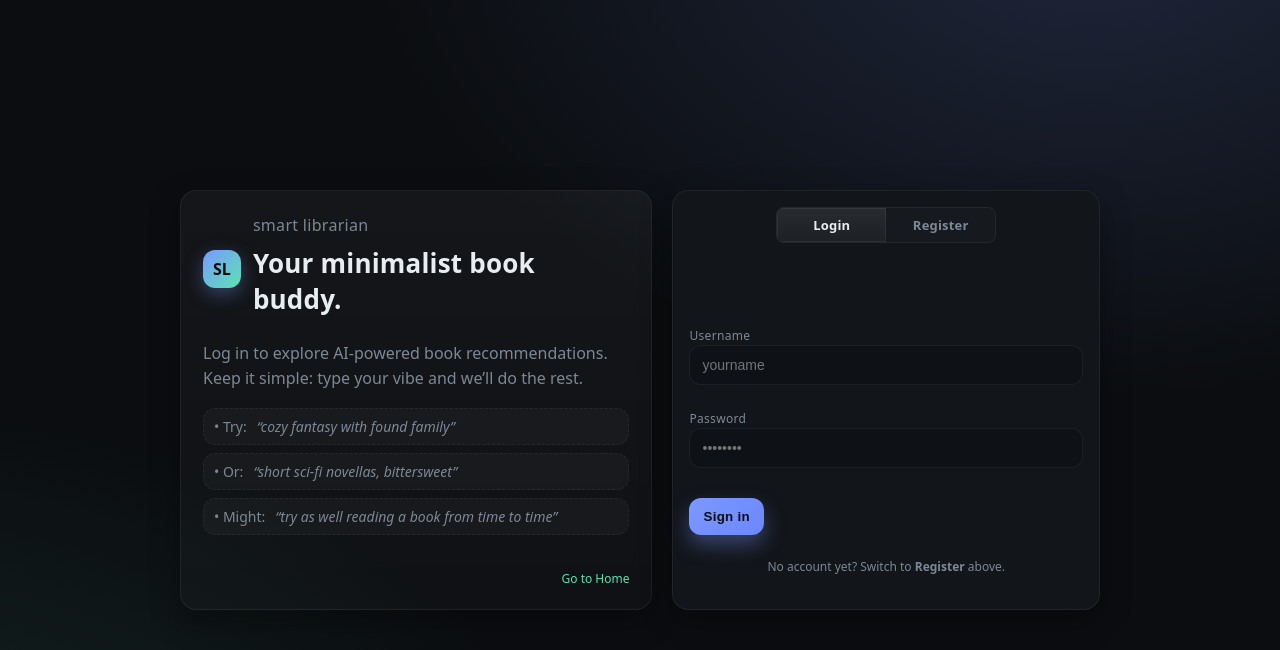
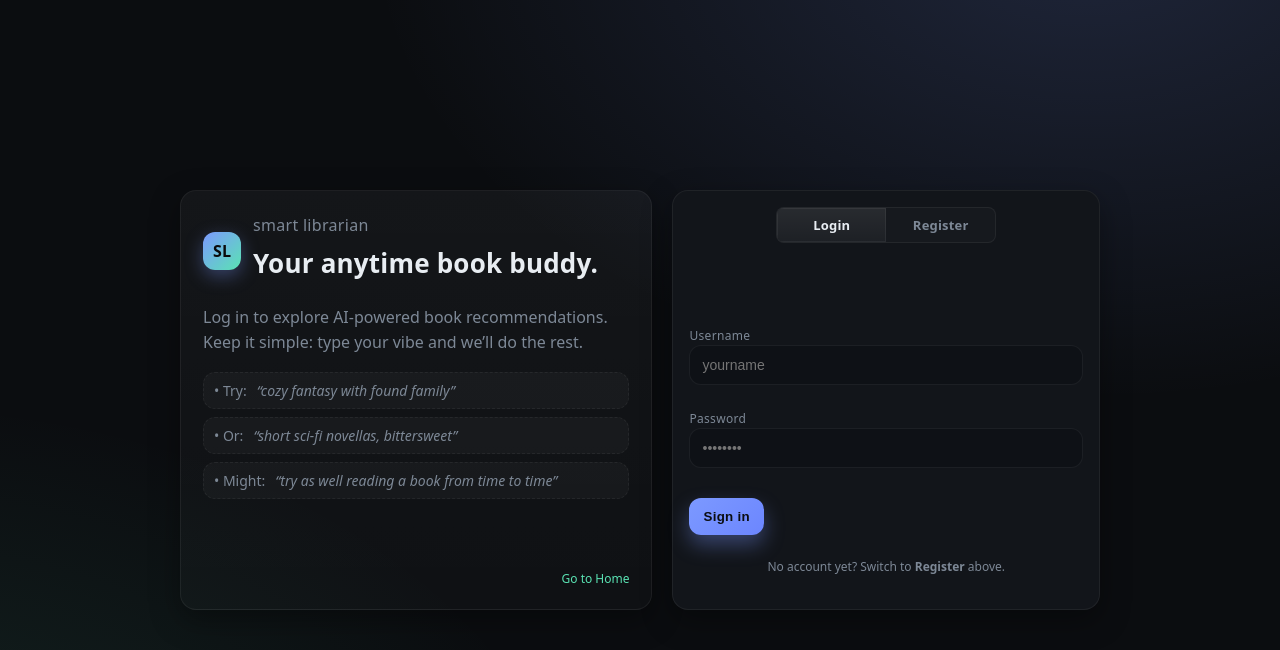
Before and after one commit to Andrei-Mihnea/LLM_Homework, a Flask app: page /auth/index in a window 1280 px wide. Shown: the top 650 px of the page. Run offline with Flask 3, Linux system fonts and the light colour scheme.

Commit message:
Small change to the auth page to the text

```diff
--- a/smart_librarian/templates/auth.html
+++ b/smart_librarian/templates/auth.html
@@ -153,7 +153,7 @@
           <div class="logo-badge">SL</div>
           <div>
             <div class="muted" style="letter-spacing:.3px;">smart librarian</div>
-            <h1>Your minimalist book buddy.</h1>
+            <h1>Your anytime book buddy.</h1>
           </div>
         </div>
         <p class="muted">
```
